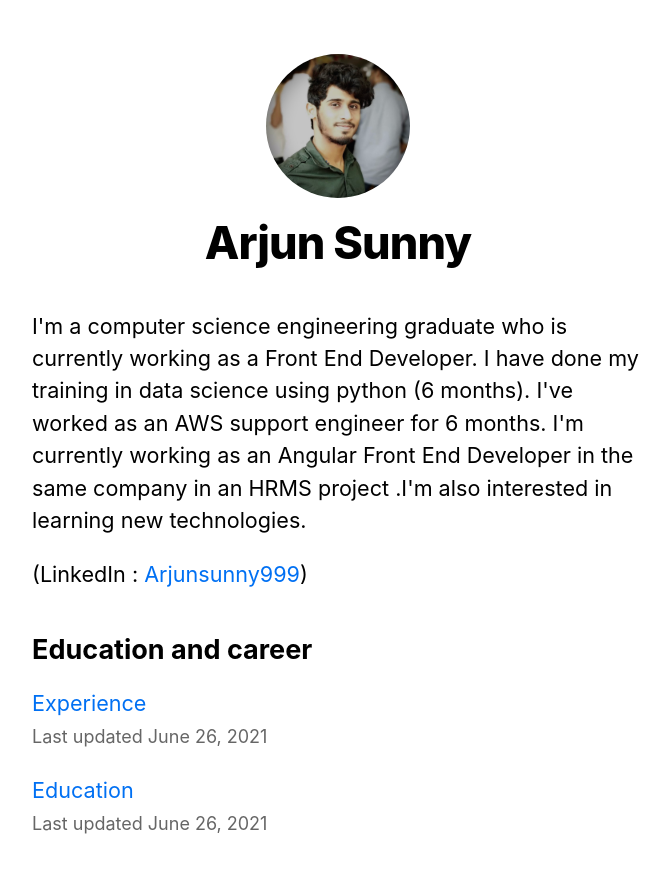
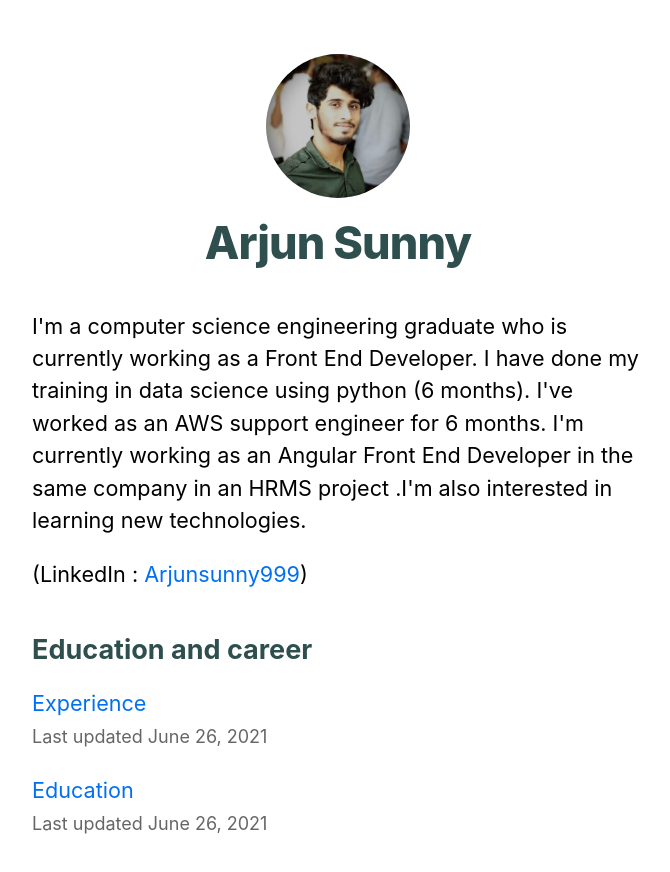
Before and after one commit to arjunsunny999/nextjs-blog, a Next.js app: page / in a window 1280 px wide. Shown: the top 872 px of the page, without its empty margins (302-972 px from the left). Built offline with nearby package versions, Linux system fonts and the light colour scheme.

Commit message:
Add files via upload
Design  changes

```diff
--- a/styles/utils.module.css
+++ b/styles/utils.module.css
@@ -4,6 +4,7 @@
     font-weight: 800;
     letter-spacing: -0.05rem;
     margin: 1rem 0;
+    color: darkslategrey;
   }
 
   .headingXl {
@@ -12,12 +13,14 @@
     font-weight: 800;
     letter-spacing: -0.05rem;
     margin: 1rem 0;
+    color: darkslategrey;
   }
 
   .headingLg {
     font-size: 1.5rem;
     line-height: 1.4;
     margin: 1rem 0;
+    color: darkslategrey;
   }
 
   .headingMd {
```
